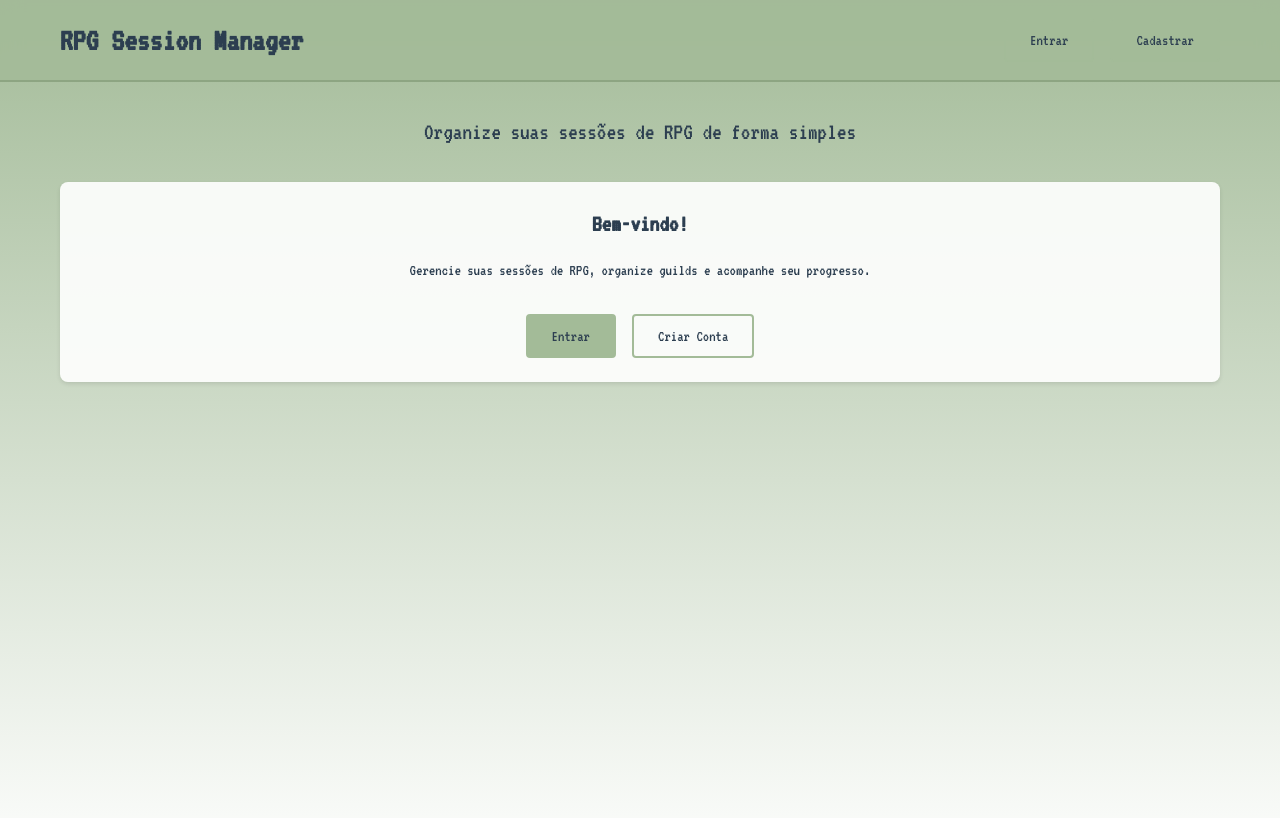
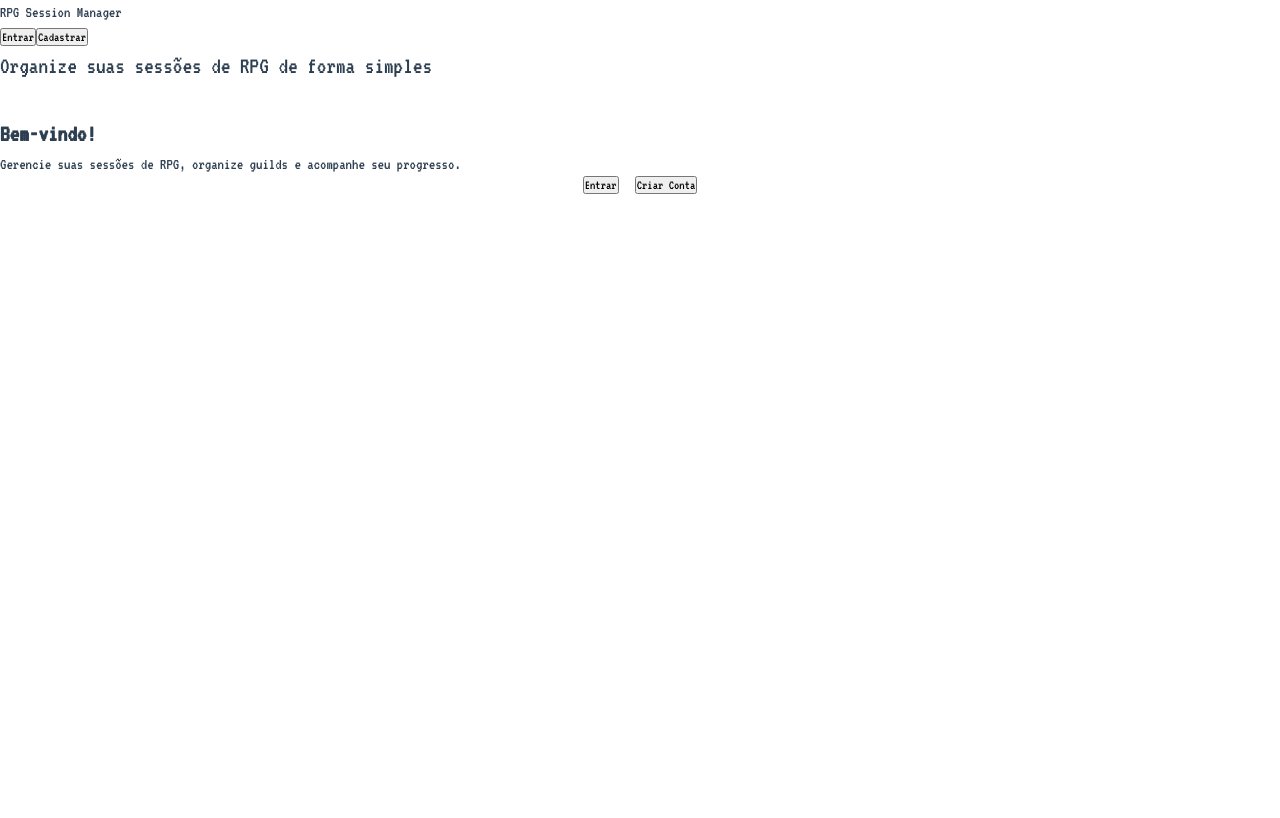
Before and after one commit to FernandoPorfirio/rpg-session-manager, a React (Vite) app in the folder apps/front/: page / in a window 1280 px wide. Shown: the top 818 px of the page. Built offline with nearby package versions, Linux system fonts and the light colour scheme; no server answers.

Commit message:
refactor: remove unused CSS variables and styles for cleaner code

```diff
--- a/apps/front/src/index.css
+++ b/apps/front/src/index.css
@@ -5,199 +5,6 @@
   font-family: "VT323", monospace;
 }
 
-:root {
-  --primary-green: #a3bb98;
-  --secondary-white: #ffffff;
-  --dark-green: #8da582;
-  --text-dark: #2c3e50;
-  --text-light: #ffffff;
-  --border-color: #d1d5db;
-  --error-color: #ef4444;
-  --success-color: #22c55e;
+body {
+  font-family: "VT323", monospace;
 }
-
-body {
-  min-height: 100vh;
-  width: 100vw;
-  background: linear-gradient(180deg, var(--primary-green) 0%, var(--secondary-white) 100%);
-  color: var(--text-dark);
-}
-
-/* Layout básico */
-.container {
-  max-width: 1200px;
-  margin: 0 auto;
-  padding: 0 20px;
-}
-
-.page {
-  min-height: 100vh;
-  display: flex;
-  flex-direction: column;
-}
-
-.header {
-  background: rgba(163, 187, 152, 0.9);
-  backdrop-filter: blur(10px);
-  padding: 1rem 0;
-  border-bottom: 2px solid var(--dark-green);
-}
-
-.header nav {
-  display: flex;
-  justify-content: space-between;
-  align-items: center;
-}
-
-.logo {
-  font-size: 2rem;
-  font-weight: bold;
-  color: var(--text-dark);
-}
-
-.nav-links {
-  display: flex;
-  gap: 1rem;
-}
-
-.main-content {
-  flex: 1;
-  padding: 2rem 0;
-}
-
-/* Componentes de formulário */
-.form-container {
-  max-width: 400px;
-  margin: 2rem auto;
-  background: rgba(255, 255, 255, 0.9);
-  padding: 2rem;
-  border-radius: 8px;
-  box-shadow: 0 4px 6px rgba(0, 0, 0, 0.1);
-}
-
-.form-group {
-  margin-bottom: 1rem;
-}
-
-.form-label {
-  display: block;
-  margin-bottom: 0.5rem;
-  font-weight: bold;
-  color: var(--text-dark);
-}
-
-.form-input {
-  width: 100%;
-  padding: 0.75rem;
-  border: 2px solid var(--border-color);
-  border-radius: 4px;
-  font-family: inherit;
-  font-size: 1rem;
-  background: var(--secondary-white);
-  transition: border-color 0.2s;
-}
-
-.form-input:focus {
-  outline: none;
-  border-color: var(--primary-green);
-}
-
-.form-input.error {
-  border-color: var(--error-color);
-}
-
-/* Botões */
-.btn {
-  padding: 0.75rem 1.5rem;
-  border: none;
-  border-radius: 4px;
-  font-family: inherit;
-  font-size: 1rem;
-  cursor: pointer;
-  text-decoration: none;
-  display: inline-block;
-  text-align: center;
-  transition: all 0.2s;
-}
-
-.btn-primary {
-  background: var(--primary-green);
-  color: var(--text-dark);
-  border: 2px solid var(--primary-green);
-}
-
-.btn-primary:hover {
-  background: var(--dark-green);
-  border-color: var(--dark-green);
-}
-
-.btn-secondary {
-  background: transparent;
-  color: var(--text-dark);
-  border: 2px solid var(--primary-green);
-}
-
-.btn-secondary:hover {
-  background: var(--primary-green);
-}
-
-.btn-full {
-  width: 100%;
-}
-
-/* Cards */
-.card {
-  background: rgba(255, 255, 255, 0.9);
-  border-radius: 8px;
-  padding: 1.5rem;
-  box-shadow: 0 2px 4px rgba(0, 0, 0, 0.1);
-  margin-bottom: 1rem;
-}
-
-.card-title {
-  font-size: 1.5rem;
-  margin-bottom: 1rem;
-  color: var(--text-dark);
-}
-
-/* Utilitários */
-.text-center {
-  text-align: center;
-}
-
-.mb-1 { margin-bottom: 1rem; }
-.mb-2 { margin-bottom: 2rem; }
-.mt-1 { margin-top: 1rem; }
-.mt-2 { margin-top: 2rem; }
-
-.text-error {
-  color: var(--error-color);
-  font-size: 0.875rem;
-}
-
-.text-success {
-  color: var(--success-color);
-  font-size: 0.875rem;
-}
-
-/* Responsividade básica */
-@media (max-width: 768px) {
-  .container {
-    padding: 0 10px;
-  }
-
-  .form-container {
-    margin: 1rem;
-    padding: 1.5rem;
-  }
-
-  .header nav {
-    flex-direction: column;
-    gap: 1rem;
-  }
-
-  .nav-links {
-    flex-direction: column;
-    text-align: center;
-  }
-}
```
